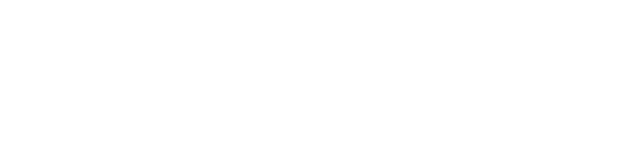
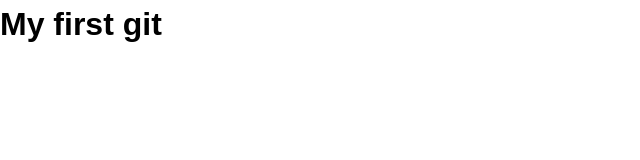
Before and after one commit to duanra37600/intweb2020, a plain HTML site: page index.html in a window 1280 px wide. Shown: the whole page, without its empty margins (0-640 px from the left). Drawn offline with Linux system fonts and the light colour scheme.

Commit message:
Update index.html

```diff
--- a/index.html
+++ b/index.html
@@ -8,6 +8,6 @@
 	<link rel="stylesheet" href="css/style.css">
 </head>
 <body>
-
+	<h1> My first git</h1>
 </body>
 </html>
```
